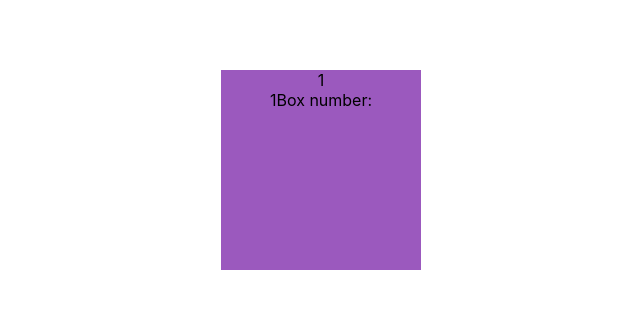
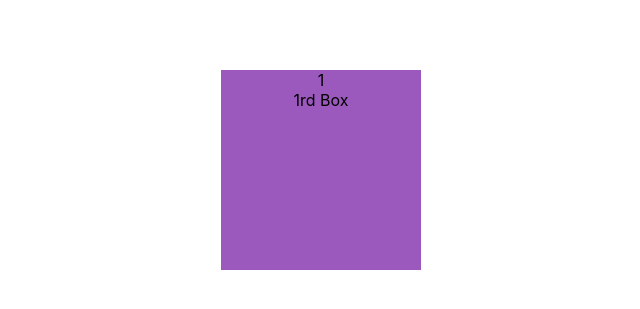
Before and after one commit to ShrutikaSingh/ReactGame, a React (Create React App) app: page / in a window 1280 px wide. Shown: the part 135-444 px from the top of the page, without its empty margins (320-960 px from the left). Built offline with nearby package versions, Linux system fonts and the light colour scheme.

Commit message:
update box message

```diff
--- a/src/components/Button/Button.js
+++ b/src/components/Button/Button.js
@@ -1,5 +1,4 @@
 import React, { PureComponent } from 'react';
-
 
 export default class Button extends PureComponent {
   render() {
--- a/src/container/BoxComponent.js
+++ b/src/container/BoxComponent.js
@@ -76,7 +76,7 @@ const BoxComponent = () => {
             >
               {boxState.objects[index].top}
               <br></br>
-              {index+1}Box number:
+              {index+1}rd Box
             </div>
             )
           })}
```
